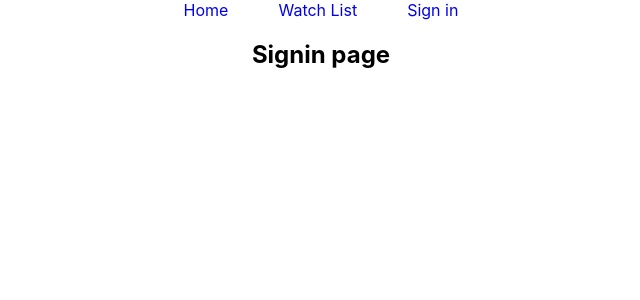
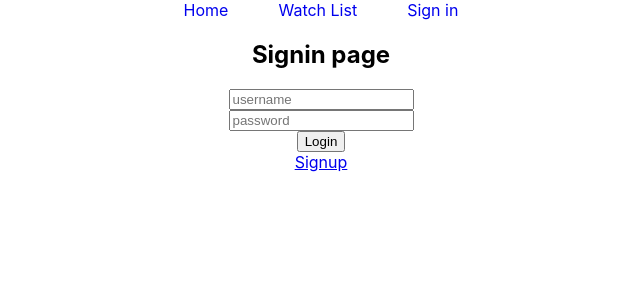
Before and after one commit to saikumargade/imdb-clone, a React (Create React App) app: page /signin in a window 1280 px wide. Shown: the top 300 px of the page, without its empty margins (319-959 px from the left). Built offline with nearby package versions, Linux system fonts and the light colour scheme.

Commit message:
redirecting to sign page(if not logged in) and redirecting back to original page.(issue:error onclicking signin manually, after logging in)

```diff
--- a/src/App.js
+++ b/src/App.js
@@ -1,5 +1,5 @@
 import React from "react";
-import { BrowserRouter, Route, Redirect } from "react-router-dom";
+import { BrowserRouter, Route } from "react-router-dom";
 import Navbar from "./components/Navbar/Navbar";
 import Home from "./components/Home/Home";
 import WatchList from "./components/WatchList/WatchList";
@@ -7,18 +7,47 @@ import "./App.css";
 import Signin from "./components/Signin/Signin";
 import Protect from "./components/Protect";
 
-function App() {
+class App extends React.Component {
+  state = {
+    isLoggedIn: false
+  };
+  handleSubmit = (e) => {
+    e.preventDefault();
+    console.log("fhdsjkfh");
+    this.setState({
+      isLoggedIn: true
+    });
+    // console.log("clicked submit button");
+  };
+  render() {
+    const { isLoggedIn } = this.state;
     return (
       <div className="App">
         {/* <h1>Hello World!</h1> */}
         <BrowserRouter>
           <Navbar />
-        <Route exact path="/" component={Home} />
-        <Protect path="/watchlist" Component={WatchList} />
-        <Route path="/signin" component={Signin} />
+          <Protect exact path="/" Component={Home} isLoggedIn={isLoggedIn} />
+          <Protect
+            path="/watchlist"
+            Component={WatchList}
+            isLoggedIn={isLoggedIn}
+          />
+          <Route
+            path="/signin"
+            render={(props) => {
+              return (
+                <Signin
+                  {...props}
+                  handleSubmit={this.handleSubmit}
+                  isLoggedIn={isLoggedIn}
+                />
+              );
+            }}
+          />
         </BrowserRouter>
       </div>
     );
   }
+}
 
 export default App;
--- a/src/components/Protect.js
+++ b/src/components/Protect.js
@@ -1,12 +1,22 @@
 import React from "react";
 import { Route, Redirect } from "react-router-dom";
 
-export default function Protect({ Component, ...rest }) {
+export default function Protect({ Component, isLoggedIn, ...rest }) {
   return (
     <Route
       {...rest}
       render={(props) => {
-        return false ? <Component /> : <Redirect to="/signin" />;
+        console.log("Props", props);
+        return isLoggedIn ? (
+          <Component />
+        ) : (
+          <Redirect
+            to={{
+              pathname: "/signin",
+              state: { from: props.location.pathname }
+            }}
+          />
+        );
       }}
     />
   );
--- /dev/null
+++ b/src/components/Signin/Signin.css
@@ -0,0 +1,7 @@
+form {
+  /* border: 1px solid black; */
+  /* height: 200px; */
+  display: flex;
+  flex-direction: column;
+  align-items: center;
+}
--- a/src/components/Signin/Signin.js
+++ b/src/components/Signin/Signin.js
@@ -1,9 +1,31 @@
 import React from "react";
+import { Link, Redirect } from "react-router-dom";
+import "./Signin.css";
 export default class Signin extends React.Component {
   render() {
+    console.log("Signin", this.props);
+    const { isLoggedIn } = this.props;
+    if (isLoggedIn) {
+      console.log("REdirected", this.props.location.state.from);
+      return <Redirect to={this.props.location.state.from} />;
+    }
     return (
       <div>
         <h2>Signin page</h2>
+        <form onSubmit={(e) => this.props.handleSubmit(e)}>
+          <input
+            type="text"
+            onChange={this.handleName}
+            placeholder="username"
+          />
+          <input
+            type="text"
+            onChange={this.handlePassword}
+            placeholder="password"
+          />
+          <input type="submit" value="Login" />
+        </form>
+        <Link to="signup">Signup</Link>
       </div>
     );
   }
```
Lines whose indentation alone changed are shown as unchanged.
